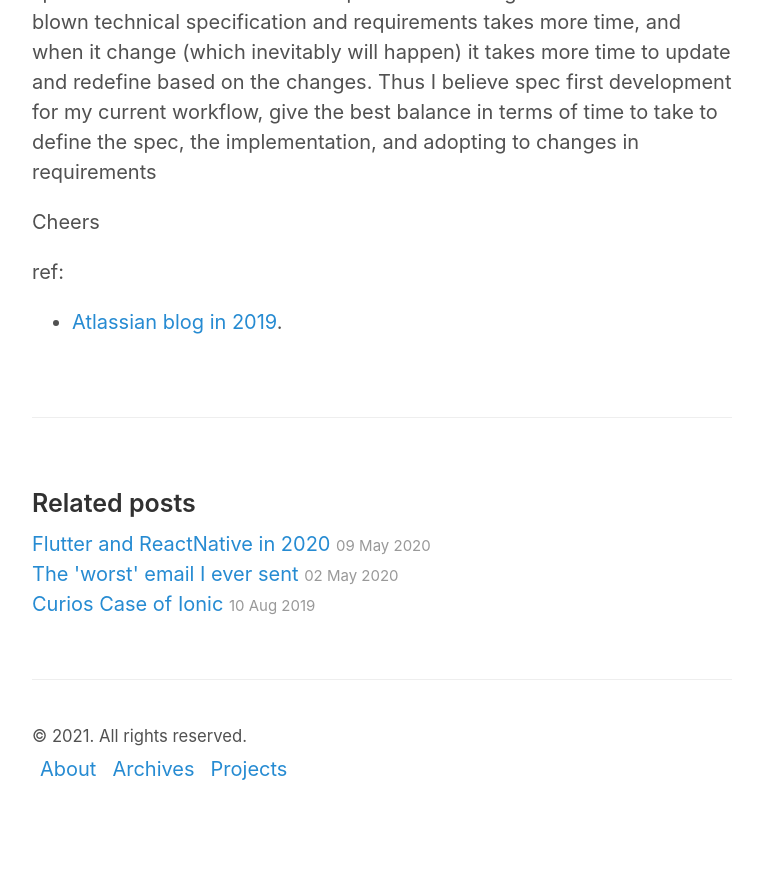
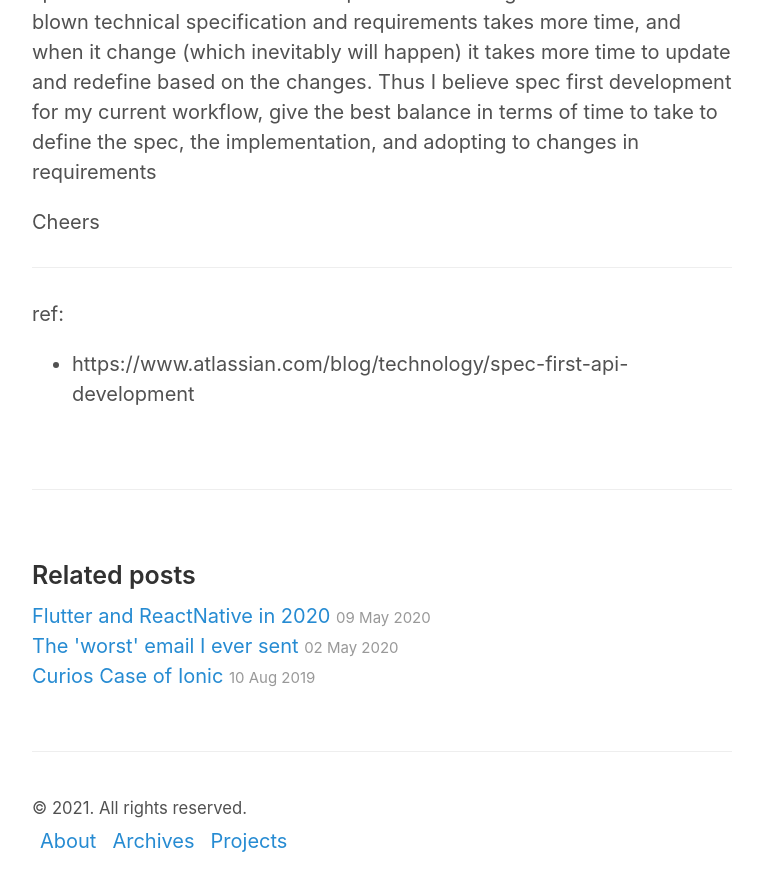
Before and after one commit to sergioutama/sergioutama.github.io, a Jekyll site: the page built from _posts/2021-07-04-spec-first-development.md, in a window 1280 px wide and 900 px high, scrolled down 2865 px. Shown: the top 891 px of the window, without its empty margins (258-1021 px from the left). Built offline with Jekyll 4.4.1, drawn with Linux system fonts in a browser that asks for light colours; nearby versions of some CDN libraries; before the commit the page ends 3693 px from its top, so only the background shows below that.

Commit message:
update formatting for the ref

```diff
--- a/_posts/2021-07-04-spec-first-development.md
+++ b/_posts/2021-07-04-spec-first-development.md
@@ -62,5 +62,7 @@ Spec first development is not a holy grail, having a solid technical specificati
 Cheers
 
 
+---
+
 ref:
-- [Atlassian blog in 2019](https://www.atlassian.com/blog/technology/spec-first-api-development).
+- https://www.atlassian.com/blog/technology/spec-first-api-development
```
